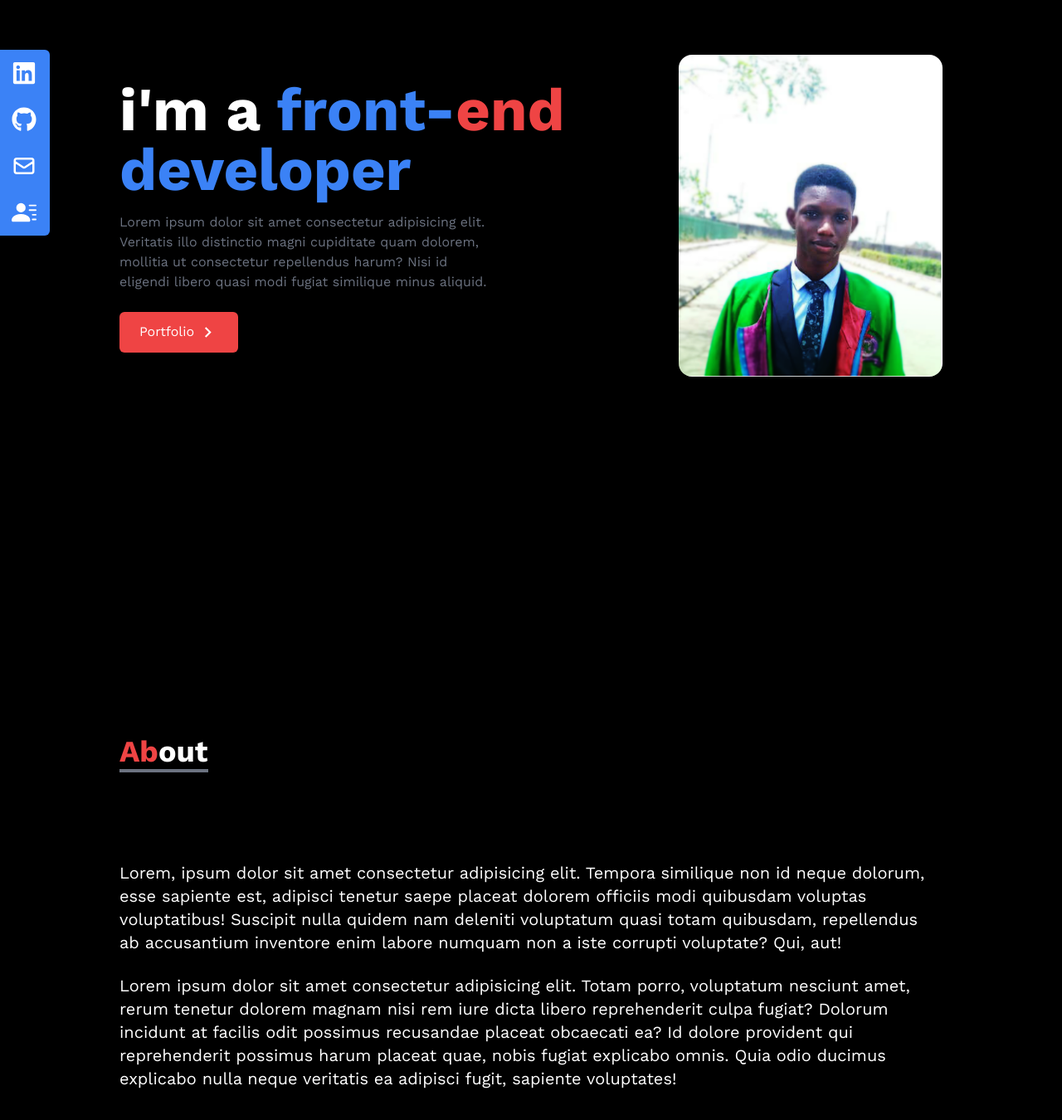
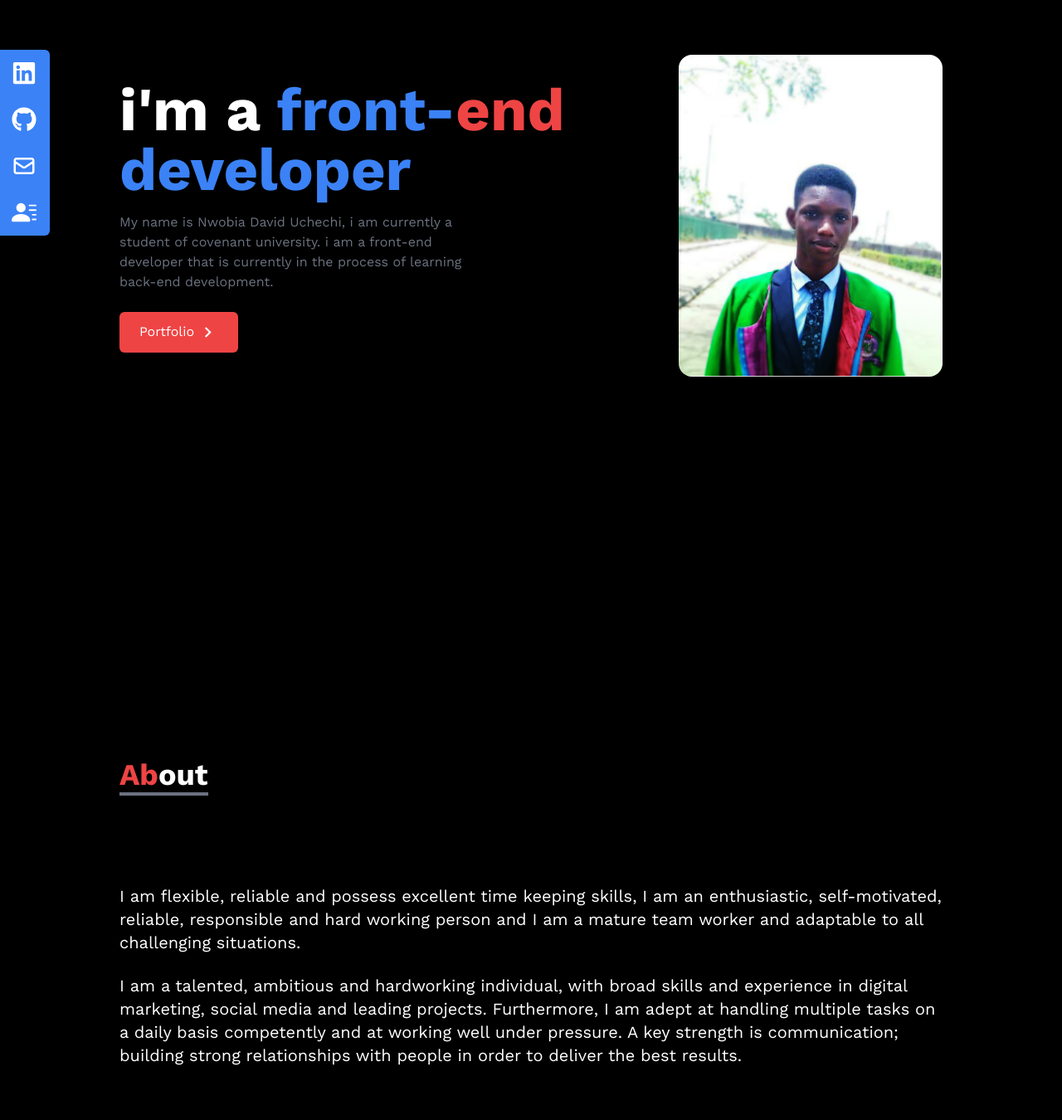
Before and after one commit to NwobiaDavid/portfolio, a React (Create React App) app: page / in a window 1280 px wide. Shown: the part 220-1570 px from the top of the page at 83% size. Built offline with nearby package versions, Linux system fonts and the light colour scheme.

Commit message:
updated the about and home description

```diff
--- a/src/components/About.jsx
+++ b/src/components/About.jsx
@@ -9,18 +9,20 @@ const About = () => {
                 </div>
 
                 <p className="text-xl mt-20">
-                    Lorem, ipsum dolor sit amet consectetur adipisicing elit. Tempora similique non id neque dolorum, esse sapiente est,
-                    adipisci tenetur saepe placeat dolorem officiis modi quibusdam voluptas voluptatibus! Suscipit nulla
-                    quidem nam deleniti voluptatum quasi totam quibusdam, repellendus ab accusantium inventore enim labore numquam
-                    non a iste corrupti voluptate? Qui, aut!
+                I am flexible, reliable and possess excellent time keeping skills,
+                I am an enthusiastic, self-motivated, reliable, responsible
+                 and hard working person and I am a mature team worker
+                 and adaptable to all challenging situations.
+
                 </p>
                 <br />
                 <p className="text-xl">
-                    Lorem ipsum dolor sit amet consectetur adipisicing elit. Totam porro, voluptatum nesciunt amet, rerum tenetur
-                    dolorem magnam nisi rem iure dicta libero reprehenderit culpa fugiat? Dolorum incidunt at facilis odit possimus
-                     recusandae placeat obcaecati ea? Id dolore provident qui reprehenderit possimus harum placeat quae, nobis fugiat explicabo omnis.
-                     Quia odio ducimus explicabo
-                     nulla neque veritatis ea adipisci fugit, sapiente voluptates!
+
+
+                 I am a talented, ambitious and hardworking individual, with broad skills and experience in digital marketing, social media and leading projects.
+Furthermore, I am adept at handling multiple tasks on a daily basis competently and at working well under pressure.
+
+A key strength is communication; building strong relationships with people in order to deliver the best results.
                 </p>
             </div>
         </div>
--- a/src/components/Home.jsx
+++ b/src/components/Home.jsx
@@ -16,11 +16,9 @@ const Home = () => {
                     i'm a <span className="text-blue-500">front-<span className="text-red-500">end</span> developer</span>
                 </h2>
                 <p className="text-gray-500 py-4 max-w-md text-center md:text-left">
-                    Lorem ipsum dolor sit amet consectetur
-                     adipisicing elit. Veritatis illo distinctio
-                      magni cupiditate quam dolorem, mollitia ut
-                      consectetur repellendus harum? Nisi id eligendi libero
-                      quasi modi fugiat similique minus aliquid.
+                My name is Nwobia David Uchechi, i am currently a student of covenant
+                    university. i am a front-end developer that is currently in the process of
+                    learning back-end development.
                 </p>
                 <div>
                     <Link to="portfolio" smooth duration={500}
```
